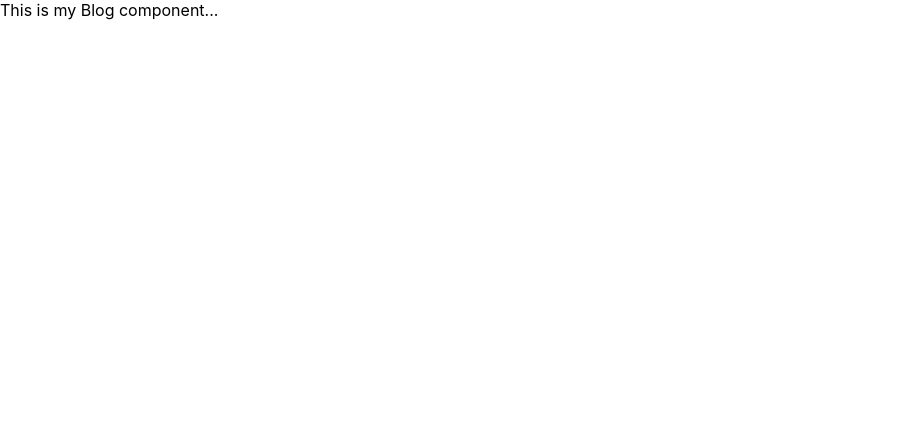
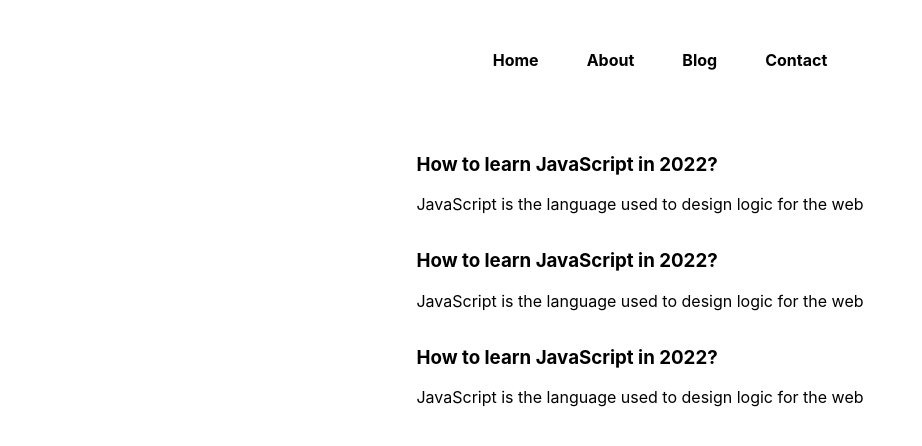
Before and after one commit to sayedsaddam/next-blog, a Next.js app: page /blog in a window 1280 px wide. Shown: the top 446 px of the page, without its empty margins (0-922 px from the left). Built offline with nearby package versions, Linux system fonts and the light colour scheme.

Commit message:
updated 10 files, created routes, slugs, json files for blog data, created a directory for blogs in json format to read them and display them on the blogs page.

```diff
--- /dev/null
+++ b/blogdata/how-to-learn-flask.json
@@ -0,0 +1,5 @@
+{
+   "title": "How to learn Flask",
+   "content": "Flask (/ˈdʒɑːvəskrɪpt/),[10] often abbreviated JS, is a programming language that is one of the core technologies of the World Wide Web, alongside HTML and CSS.[11] Over 97% of websites use JavaScript on the client side for web page behaviour,[12] often incorporating third-party libraries.[13] All major web browsers have a dedicated JavaScript engine to execute the code on users' devices. JavaScript is a high-level, often just-in-time compiled language that conforms to the ECMAScript standard.[14] It has dynamic typing, prototype-based object-orientation, and first-class functions. It is multi-paradigm, supporting event-driven, functional, and imperative programming styles. It has application programming interfaces (APIs) for working with text, dates, regular expressions, standard data structures, and the Document Object Model (DOM). The ECMAScript standard does not include any input/output (I/O), such as networking, storage, or graphics facilities. In practice, the web browser or other runtime system provides JavaScript APIs for I/O. JavaScript engines were originally used only in web browsers, but are now core components of some servers and a variety of applications. The most popular runtime system for this usage is Node.js. Although Java and JavaScript are similar in name, syntax, and respective standard libraries, the two languages are distinct and differ greatly in design.",
+   "author": "Saddam"
+}
--- /dev/null
+++ b/blogdata/how-to-learn-javascript.json
@@ -0,0 +1,5 @@
+{
+   "title": "How to learn JavaScript",
+   "content": "JavaScript (/ˈdʒɑːvəskrɪpt/),[10] often abbreviated JS, is a programming language that is one of the core technologies of the World Wide Web, alongside HTML and CSS.[11] Over 97% of websites use JavaScript on the client side for web page behaviour,[12] often incorporating third-party libraries.[13] All major web browsers have a dedicated JavaScript engine to execute the code on users' devices. JavaScript is a high-level, often just-in-time compiled language that conforms to the ECMAScript standard.[14] It has dynamic typing, prototype-based object-orientation, and first-class functions. It is multi-paradigm, supporting event-driven, functional, and imperative programming styles. It has application programming interfaces (APIs) for working with text, dates, regular expressions, standard data structures, and the Document Object Model (DOM). The ECMAScript standard does not include any input/output (I/O), such as networking, storage, or graphics facilities. In practice, the web browser or other runtime system provides JavaScript APIs for I/O. JavaScript engines were originally used only in web browsers, but are now core components of some servers and a variety of applications. The most popular runtime system for this usage is Node.js. Although Java and JavaScript are similar in name, syntax, and respective standard libraries, the two languages are distinct and differ greatly in design.",
+   "author": "Saddam"
+}
--- /dev/null
+++ b/blogdata/how-to-learn-nextjs.json
@@ -0,0 +1,5 @@
+{
+   "title": "How to learn NextJS",
+   "content": "Next JS (/ˈdʒɑːvəskrɪpt/),[10] often abbreviated JS, is a programming language that is one of the core technologies of the World Wide Web, alongside HTML and CSS.[11] Over 97% of websites use JavaScript on the client side for web page behaviour,[12] often incorporating third-party libraries.[13] All major web browsers have a dedicated JavaScript engine to execute the code on users' devices. JavaScript is a high-level, often just-in-time compiled language that conforms to the ECMAScript standard.[14] It has dynamic typing, prototype-based object-orientation, and first-class functions. It is multi-paradigm, supporting event-driven, functional, and imperative programming styles. It has application programming interfaces (APIs) for working with text, dates, regular expressions, standard data structures, and the Document Object Model (DOM). The ECMAScript standard does not include any input/output (I/O), such as networking, storage, or graphics facilities. In practice, the web browser or other runtime system provides JavaScript APIs for I/O. JavaScript engines were originally used only in web browsers, but are now core components of some servers and a variety of applications. The most popular runtime system for this usage is Node.js. Although Java and JavaScript are similar in name, syntax, and respective standard libraries, the two languages are distinct and differ greatly in design.",
+   "author": "Saddam"
+}
--- a/components/navbar.js
+++ b/components/navbar.js
@@ -5,6 +5,13 @@
 const Navbar = () => {
   return (
    <nav className={styles.mainnav}>
+      <style jsx>
+         {`
+            ul li{
+               cursor: pointer;
+            }
+         `}
+      </style>
       <ul>
          <Link href="/" passHref><li>Home</li></Link>
          <Link href="/about" passHref><li>About</li></Link>
--- a/pages/_app.js
+++ b/pages/_app.js
@@ -1,7 +1,13 @@
+import Navbar from '../components/navbar'
 import '../styles/globals.css'
 
 function MyApp({ Component, pageProps }) {
-  return <Component {...pageProps} />
+  return (
+    <>
+      <Navbar />
+      <Component {...pageProps} />
+    </>
+  )
 }
 
 export default MyApp
--- a/pages/blog.js
+++ b/pages/blog.js
@@ -1,8 +1,27 @@
 import React from 'react'
+import styles from '../styles/Blog.module.css'
+import Link from 'next/link'
 
 const Blog = () => {
   return (
-    <div>This is my Blog component...</div>
+    <div>
+      <main className={styles.main}>
+        <div className="blogItem">
+          <Link href={'/posts/learn-javascript'}>
+            <h3 className={styles.blogItemh3}>How to learn JavaScript in 2022?</h3>
+          </Link>
+          <p>JavaScript is the language used to design logic for the web</p>
+        </div>
+        <div className="blogItem">
+          <h3>How to learn JavaScript in 2022?</h3>
+          <p>JavaScript is the language used to design logic for the web</p>
+        </div>
+        <div className="blogItem">
+          <h3>How to learn JavaScript in 2022?</h3>
+          <p>JavaScript is the language used to design logic for the web</p>
+        </div>
+      </main>
+    </div>
   )
 }
 
--- a/pages/index.js
+++ b/pages/index.js
@@ -1,7 +1,6 @@
 import Head from 'next/head'
 import Image from 'next/image'
 import styles from '../styles/Home.module.css'
-import Navbar from '../components/navbar'
 
 export default function Home() {
   return (
@@ -14,9 +13,6 @@
           h3{
             font-size: 28px;
           }
-          ul li{
-            cursor: pointer;
-          }
         `}
       </style>
       <Head>
@@ -25,7 +21,6 @@
         <meta name='keywords' content='nextjsblog, blog by saddam, build with next, next, nextjs, next framework' />
         <link rel="icon" href="/favicon.ico" />
       </Head>
-      <Navbar />
       <main className={styles.main}>
         <h1 className={styles.title}>
           Stacklag
--- /dev/null
+++ b/styles/Blog.module.css
@@ -0,0 +1,14 @@
+.main {
+   min-height: 100vh;
+   flex: 1;
+   display: flex;
+   flex-direction: column;
+   justify-content: center;
+   align-items: center;
+   justify-content: flex-start;
+   padding-top: 3rem;
+ }
+
+.blogItemh3{
+   cursor: pointer;
+}
--- /dev/null
+++ b/styles/BlogPost.module.css
@@ -0,0 +1,14 @@
+.main {
+   min-height: 100vh;
+   flex: 1;
+   display: flex;
+   flex-direction: column;
+   justify-content: center;
+   align-items: center;
+   justify-content: flex-start;
+   padding-top: 3rem;
+ }
+
+.container{
+   padding: 0 22rem;
+}
```
Also changed, not shown: pages/posts/[slug].js (+19 -6 lines).
